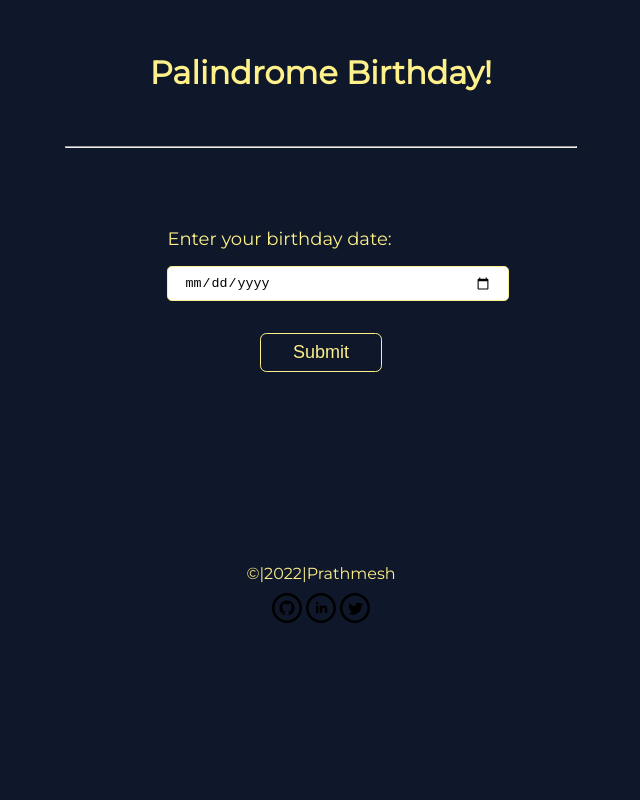
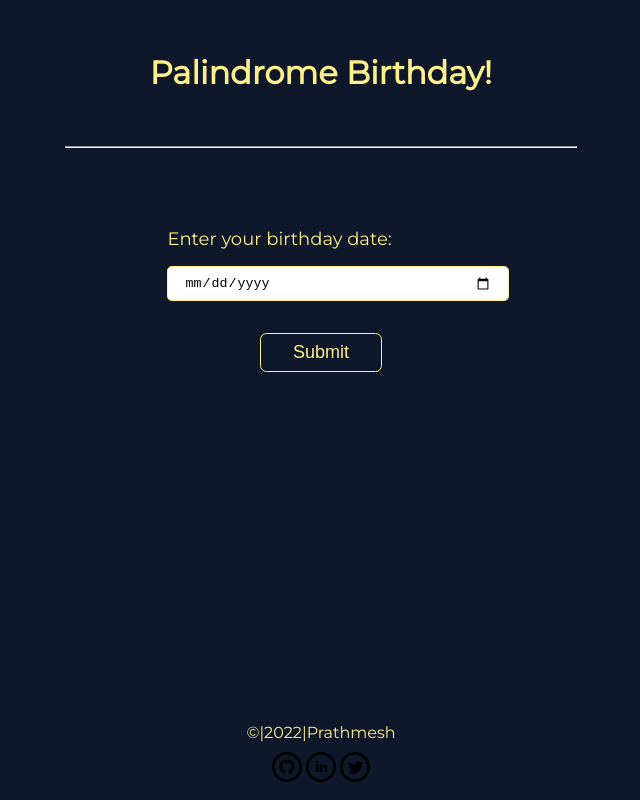
Before and after one commit to pawarprathmesh333/Mark-13, a plain HTML site: page index.html in a window 1280 px wide. Shown: the whole page, without its empty margins (319-959 px from the left). Drawn offline with Linux system fonts and the light colour scheme.

Commit message:
styling fix

```diff
--- a/styles.css
+++ b/styles.css
@@ -21,7 +21,7 @@ body{
     margin: auto;
     text-align: center;
 
-    margin-bottom: 10rem;
+    /* margin-bottom: 10rem; */
 }
 
 .heading{
@@ -68,10 +68,10 @@ input{
 
 footer {
     display: block;
-    position: relative;
-    bottom: 0px;
+    position: fixed;
+    bottom: 0;
+    width: 100%;
     text-align: center;
-    width: 100%;
     height: 5.8rem;
 
 }
```
